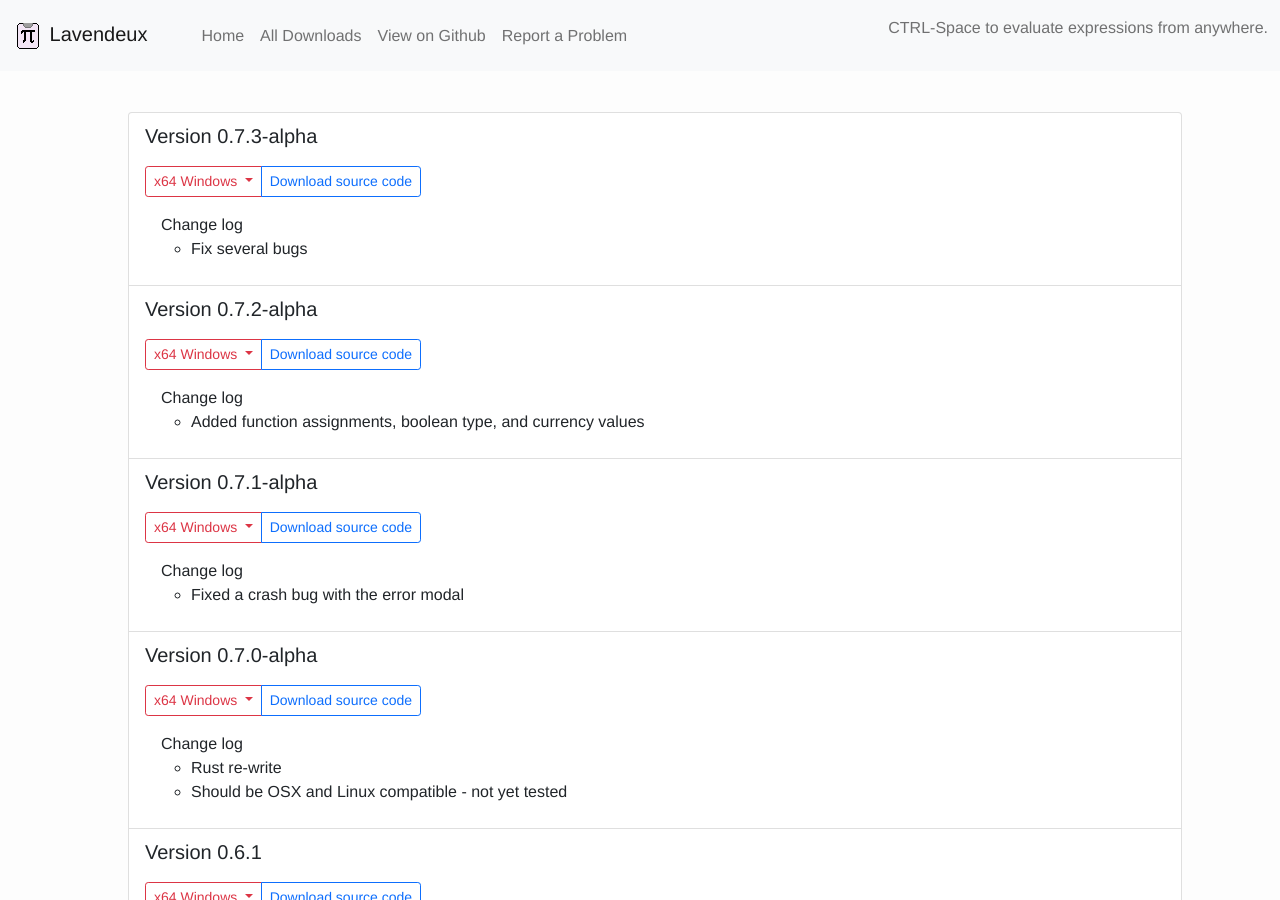
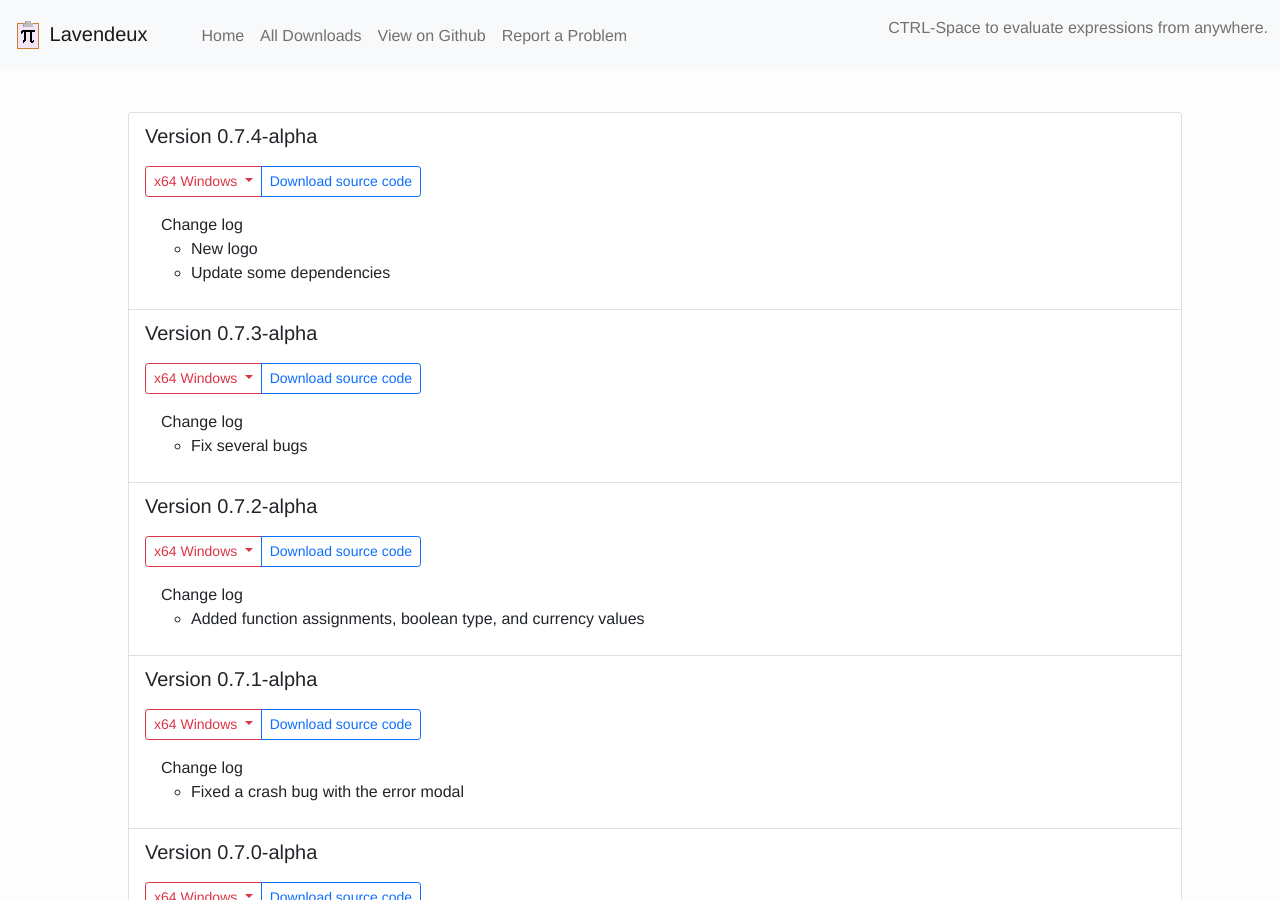
Before and after one commit to rscarson/rscarson.github.io, a Jekyll site: the page built from downloads.html, in a window 1280 px wide and 900 px high. Built offline with Jekyll 4.4.1, drawn with Linux system fonts in a browser that asks for light colours.

Commit message:
new version

```diff
--- a/_data/releases.json
+++ b/_data/releases.json
@@ -1,4 +1,18 @@
 [
+	{
+		"name": "0.7.4-alpha",
+		"changelog": [
+			"New logo", "Update some dependencies"
+		],
+		"downloads": {
+			"win_install": "https://github.com/rscarson/Lavendeux/releases/download/v0.7.3-alpha/lavendeux_0.7.4_x64_en-US.msi.zip",
+			"win_zip": "https://github.com/rscarson/Lavendeux/releases/download/v0.7.4-alpha/lavendeux.exe",
+			"github": "https://github.com/rscarson/Lavendeux/releases/tag/v0.7.4-alpha",
+			"source": "https://github.com/rscarson/Lavendeux/archive/v0.7.4-alpha.tar.gz"
+		}
+	},
+
+
 	{
 		"name": "0.7.3-alpha",
 		"changelog": [
```
Also changed, not shown: favicon.ico, img/logo.png.
